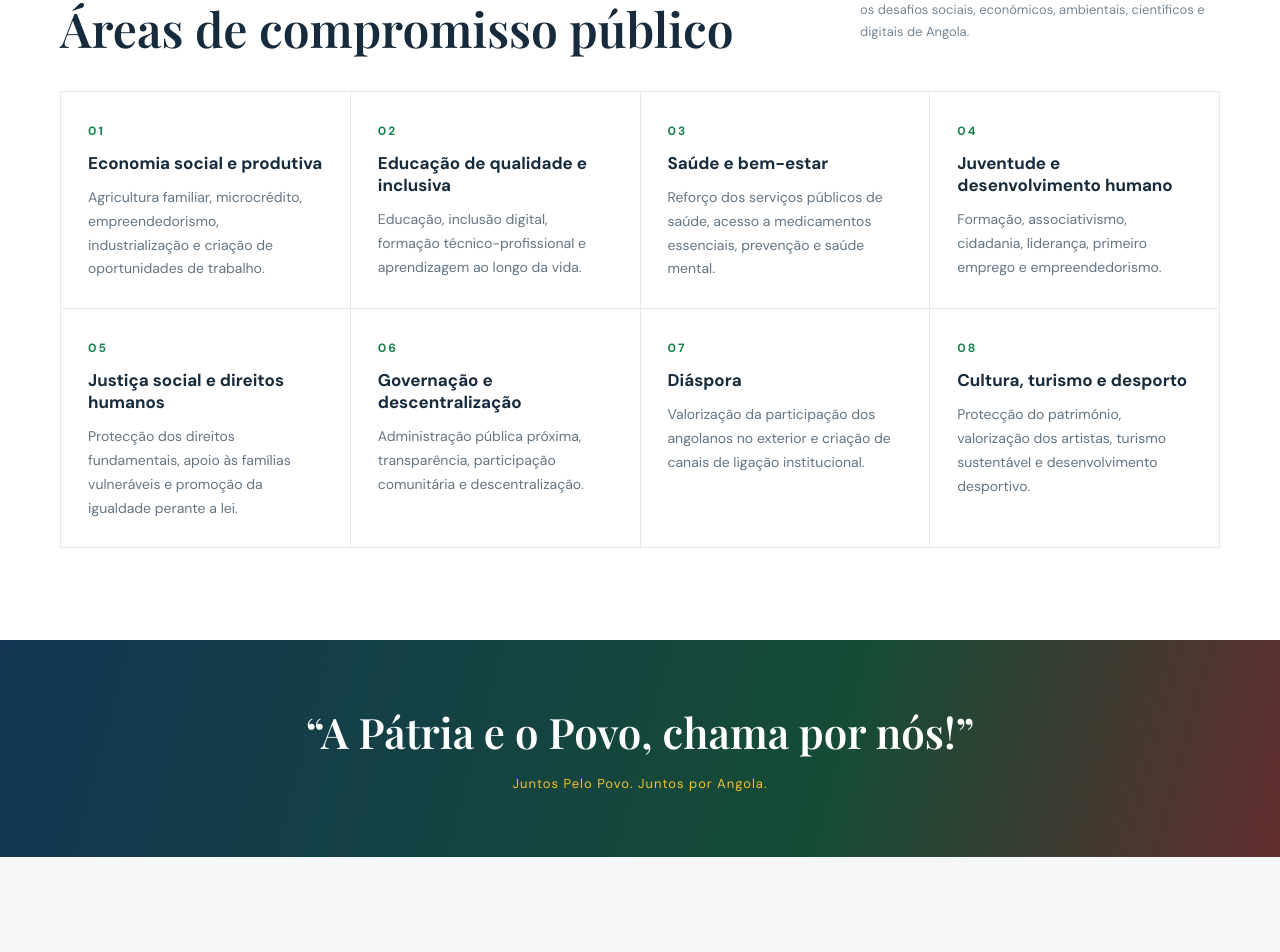
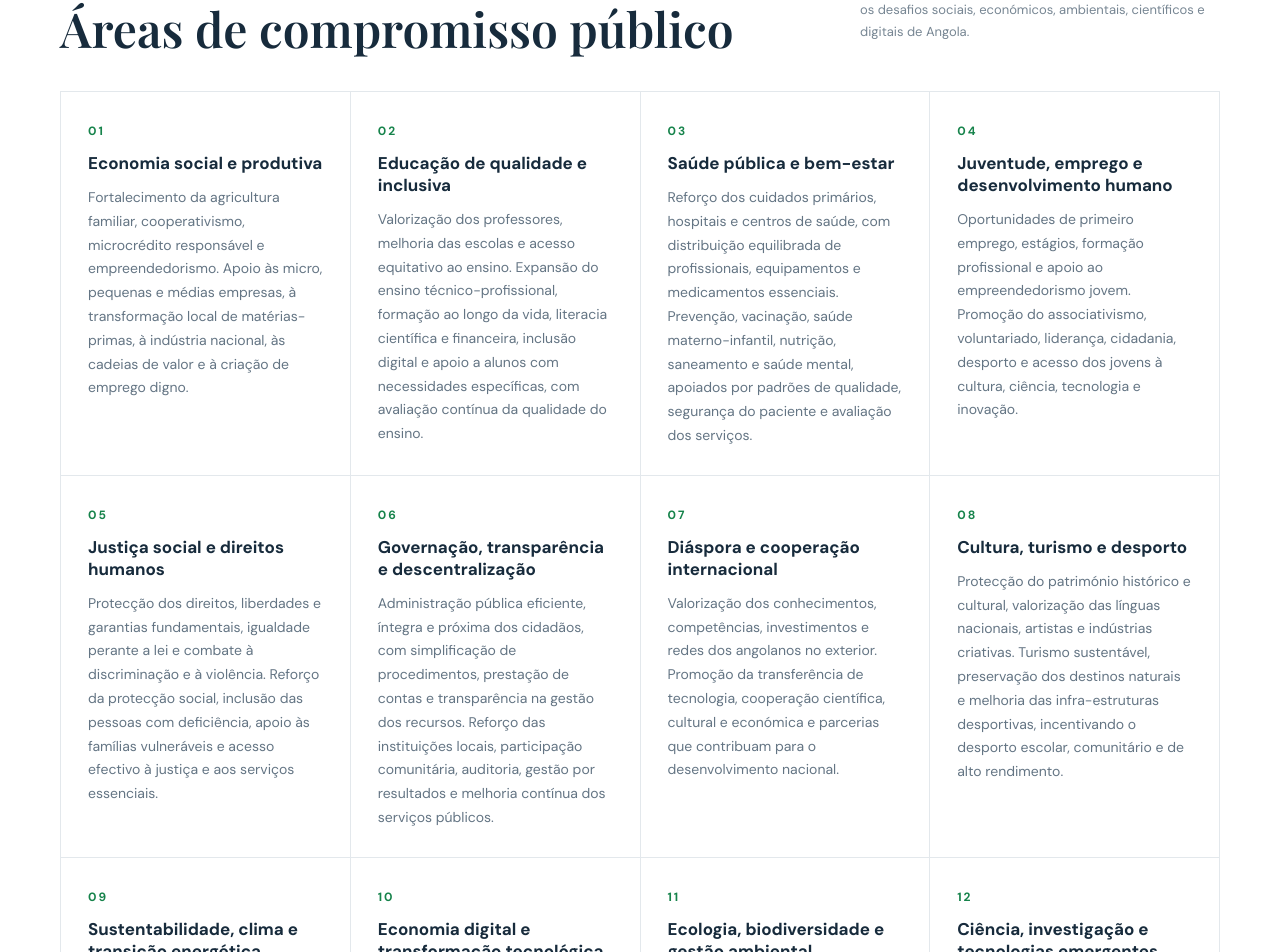
Before and after one commit to Fernandosantarosa-bit/sjpp, a React (Vite) app: page / in a window 1280 px wide. Shown: the part 1878-2830 px from the top of the page. Built offline with nearby package versions, Linux system fonts and the light colour scheme; no server answers; the database is empty.

Commit message:
Integrar gestão da qualidade e ampliar eixos programáticos

```diff
--- a/src/main.jsx
+++ b/src/main.jsx
@@ -10,14 +10,19 @@ const supabaseAnonKey = import.meta.env.VITE_SUPABASE_ANON_KEY;
 const supabase = supabaseUrl && supabaseAnonKey ? createClient(supabaseUrl, supabaseAnonKey) : null;
 
 const pillars = [
-  ['Economia social e produtiva','Agricultura familiar, microcrédito, empreendedorismo, industrialização e criação de oportunidades de trabalho.'],
-  ['Educação de qualidade e inclusiva','Educação, inclusão digital, formação técnico-profissional e aprendizagem ao longo da vida.'],
-  ['Saúde e bem-estar','Reforço dos serviços públicos de saúde, acesso a medicamentos essenciais, prevenção e saúde mental.'],
-  ['Juventude e desenvolvimento humano','Formação, associativismo, cidadania, liderança, primeiro emprego e empreendedorismo.'],
-  ['Justiça social e direitos humanos','Protecção dos direitos fundamentais, apoio às famílias vulneráveis e promoção da igualdade perante a lei.'],
-  ['Governação e descentralização','Administração pública próxima, transparência, participação comunitária e descentralização.'],
-  ['Diáspora','Valorização da participação dos angolanos no exterior e criação de canais de ligação institucional.'],
-  ['Cultura, turismo e desporto','Protecção do património, valorização dos artistas, turismo sustentável e desenvolvimento desportivo.']
+  ['Economia social e produtiva','Fortalecimento da agricultura familiar, cooperativismo, microcrédito responsável e empreendedorismo. Apoio às micro, pequenas e médias empresas, à transformação local de matérias-primas, à indústria nacional, às cadeias de valor e à criação de emprego digno.'],
+  ['Educação de qualidade e inclusiva','Valorização dos professores, melhoria das escolas e acesso equitativo ao ensino. Expansão do ensino técnico-profissional, formação ao longo da vida, literacia científica e financeira, inclusão digital e apoio a alunos com necessidades específicas, com avaliação contínua da qualidade do ensino.'],
+  ['Saúde pública e bem-estar','Reforço dos cuidados primários, hospitais e centros de saúde, com distribuição equilibrada de profissionais, equipamentos e medicamentos essenciais. Prevenção, vacinação, saúde materno-infantil, nutrição, saneamento e saúde mental, apoiados por padrões de qualidade, segurança do paciente e avaliação dos serviços.'],
+  ['Juventude, emprego e desenvolvimento humano','Oportunidades de primeiro emprego, estágios, formação profissional e apoio ao empreendedorismo jovem. Promoção do associativismo, voluntariado, liderança, cidadania, desporto e acesso dos jovens à cultura, ciência, tecnologia e inovação.'],
+  ['Justiça social e direitos humanos','Protecção dos direitos, liberdades e garantias fundamentais, igualdade perante a lei e combate à discriminação e à violência. Reforço da protecção social, inclusão das pessoas com deficiência, apoio às famílias vulneráveis e acesso efectivo à justiça e aos serviços essenciais.'],
+  ['Governação, transparência e descentralização','Administração pública eficiente, íntegra e próxima dos cidadãos, com simplificação de procedimentos, prestação de contas e transparência na gestão dos recursos. Reforço das instituições locais, participação comunitária, auditoria, gestão por resultados e melhoria contínua dos serviços públicos.'],
+  ['Diáspora e cooperação internacional','Valorização dos conhecimentos, competências, investimentos e redes dos angolanos no exterior. Promoção da transferência de tecnologia, cooperação científica, cultural e económica e parcerias que contribuam para o desenvolvimento nacional.'],
+  ['Cultura, turismo e desporto','Protecção do património histórico e cultural, valorização das línguas nacionais, artistas e indústrias criativas. Turismo sustentável, preservação dos destinos naturais e melhoria das infra-estruturas desportivas, incentivando o desporto escolar, comunitário e de alto rendimento.'],
+  ['Sustentabilidade, clima e transição energética','Integração dos princípios de desenvolvimento sustentável nas políticas públicas e nos investimentos. Promoção da eficiência energética, energias renováveis, mobilidade sustentável, economia circular, construção resiliente e criação de empregos verdes, com utilização responsável dos recursos naturais.'],
+  ['Economia digital e transformação tecnológica','Expansão da conectividade e do acesso à Internet, modernização dos serviços públicos, digitalização das empresas, comércio electrónico e pagamentos digitais. Desenvolvimento de competências digitais, inovação, inteligência artificial responsável e empreendedorismo tecnológico, reduzindo a exclusão digital entre zonas urbanas e rurais.'],
+  ['Ecologia, biodiversidade e gestão ambiental','Protecção das florestas, rios, oceanos, solos e biodiversidade; prevenção da poluição e recuperação de ecossistemas degradados. Melhoria da recolha e valorização de resíduos, reciclagem, saneamento e gestão da água, com educação ambiental e participação das comunidades.'],
+  ['Ciência, investigação e tecnologias emergentes','Reforço das universidades, centros de investigação, laboratórios e parcerias entre ciência e indústria. Apoio à investigação aplicada em biotecnologia, nanotecnologia, novos materiais, saúde, agricultura e energia, com avaliação ética, segurança e transferência de conhecimento para responder a necessidades concretas.'],
+  ['Gestão integrada da qualidade e excelência institucional','Adopção de uma cultura transversal de qualidade em todos os sectores, com planeamento, metas claras, indicadores de desempenho, monitorização e melhoria contínua. Promoção de normas e sistemas de gestão da qualidade, auditorias, gestão de riscos, eficiência dos processos, atendimento digno, satisfação dos cidadãos e avaliação transparente dos resultados nas instituições públicas e privadas.']
 ];
 
 function App(){
```
